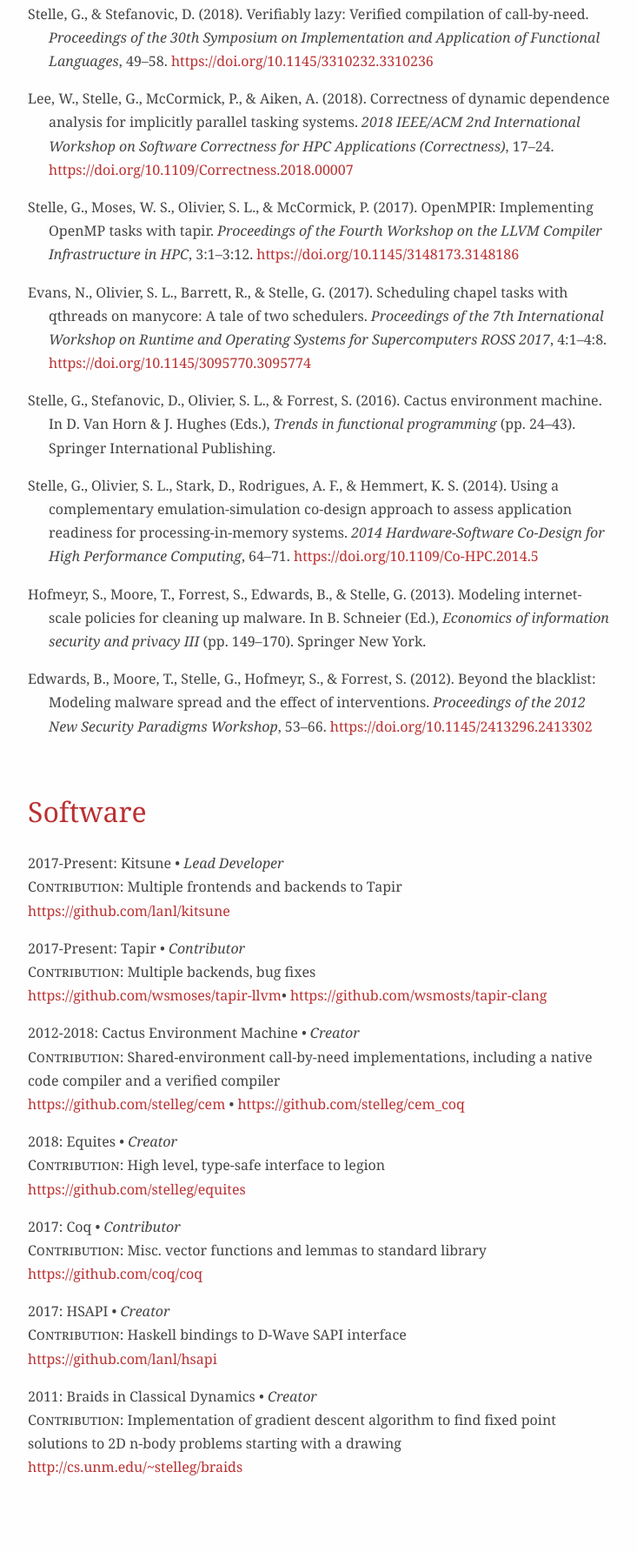
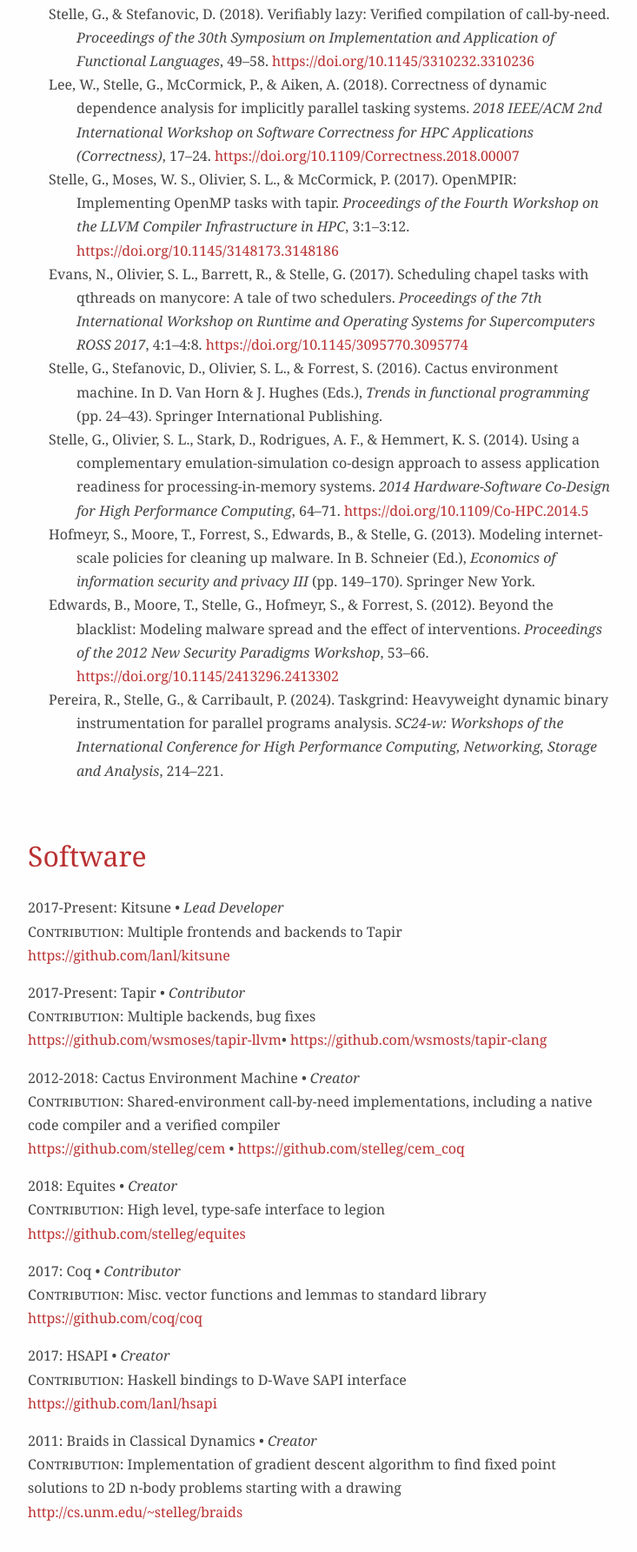
Before and after one commit to stelleg/stelleg.github.io, a plain HTML site: page index.html in a window 1280 px wide. Shown: the part 540-2324 px from the top of the page at 87% size, without its empty margins (272-1005 px from the left). Before the commit the page ends 2273 px from the top, so only its background shows below. Drawn offline with Linux system fonts and the light colour scheme.

Commit message:
updated 2025

```diff
--- a/index.html
+++ b/index.html
@@ -9,16 +9,25 @@
   <style>
     code{white-space: pre-wrap;}
     span.smallcaps{font-variant: small-caps;}
-    span.underline{text-decoration: underline;}
-    div.column{display: inline-block; vertical-align: top; width: 50%;}
+    div.columns{display: flex; gap: min(4vw, 1.5em);}
+    div.column{flex: auto; overflow-x: auto;}
     div.hanging-indent{margin-left: 1.5em; text-indent: -1.5em;}
-    ul.task-list{list-style: none;}
+    /* The extra [class] is a hack that increases specificity enough to
+       override a similar rule in reveal.js */
+    ul.task-list[class]{list-style: none;}
+    ul.task-list li input[type="checkbox"] {
+      font-size: inherit;
+      width: 0.8em;
+      margin: 0 0.8em 0.2em -1.6em;
+      vertical-align: middle;
+    }
     .display.math{display: block; text-align: center; margin: 0.5rem auto;}
+    /* CSS for citations */
     div.csl-bib-body { }
     div.csl-entry {
       clear: both;
     }
-    .hanging div.csl-entry {
+    .hanging-indent div.csl-entry {
       margin-left:2em;
       text-indent:-2em;
     }
@@ -32,88 +41,161 @@
     }
     div.csl-indent {
       margin-left: 2em;
-    }
-  </style>
+    }  </style>
   <link rel="stylesheet" href="style.css" />
-  <!--[if lt IE 9]>
-    <script src="//cdnjs.cloudflare.com/ajax/libs/html5shiv/3.7.3/html5shiv-printshiv.min.js"></script>
-  <![endif]-->
 </head>
 <body>
 <header id="title-block-header">
 <h1 class="title">George Stelle</h1>
-<p class="author"><span class="math inline"> </span> <a href="mailto:stelleg@lanl.gov">✉</a> stelleg@lanl.gov ∘ <a href="tel:5057508506">☏</a> (505)750-8506 ∘ <a href="cv.pdf">☑</a> Curriculum Vitae</p>
+<p class="author"><span class="math inline"> </span> <a
+href="mailto:stelleg@lanl.gov">✉</a> stelleg@lanl.gov ∘ <a
+href="tel:5057508506">☏</a> (505)750-8506 ∘ <a href="cv.pdf">☑</a>
+Curriculum Vitae</p>
 </header>
 <h2 id="research">Research</h2>
-<p>I am a research scientist at Los Alamos National Laboratory, where I work on compiling parallel programs. Other interests include verified computing, type systems, and embedded languages.</p>
+<p>I am a research scientist at Los Alamos National Laboratory, where I
+work on compiling parallel programs. Other interests include verified
+computing, type systems, and embedded languages.</p>
 <h2 class="unnumbered" id="publications">
 Publications
 </h2>
-<div id="refs" class="references csl-bib-body hanging-indent" data-line-spacing="2" role="doc-bibliography" role="doc-bibliography">
-<div id="ref-stelle2018verifiably" class="csl-entry" role="doc-biblioentry" role="doc-biblioentry">
-<p>
-Stelle, G., &amp; Stefanovic, D. (2018). Verifiably lazy: Verified compilation of call-by-need. <em>Proceedings of the 30th Symposium on Implementation and Application of Functional Languages</em>, 49–58. <a href="https://doi.org/10.1145/3310232.3310236">https://doi.org/10.1145/3310232.3310236</a>
-</p>
+<div id="refs" class="references csl-bib-body hanging-indent"
+data-entry-spacing="0" data-line-spacing="2" role="list">
+<div id="ref-stelle2018verifiably" class="csl-entry" role="listitem">
+Stelle, G., &amp; Stefanovic, D. (2018). Verifiably lazy: Verified
+compilation of call-by-need. <em>Proceedings of the 30th Symposium on
+Implementation and Application of Functional Languages</em>, 49–58. <a
+href="https://doi.org/10.1145/3310232.3310236">https://doi.org/10.1145/3310232.3310236</a>
 </div>
-<div id="ref-lee2018correctness" class="csl-entry" role="doc-biblioentry" role="doc-biblioentry">
-<p>
-Lee, W., Stelle, G., McCormick, P., &amp; Aiken, A. (2018). Correctness of dynamic dependence analysis for implicitly parallel tasking systems. <em>2018 IEEE/ACM 2nd International Workshop on Software Correctness for HPC Applications (Correctness)</em>, 17–24. <a href="https://doi.org/10.1109/Correctness.2018.00007">https://doi.org/10.1109/Correctness.2018.00007</a>
-</p>
+<div id="ref-lee2018correctness" class="csl-entry" role="listitem">
+Lee, W., Stelle, G., McCormick, P., &amp; Aiken, A. (2018). Correctness
+of dynamic dependence analysis for implicitly parallel tasking systems.
+<em>2018 IEEE/ACM 2nd International Workshop on Software Correctness for
+HPC Applications (Correctness)</em>, 17–24. <a
+href="https://doi.org/10.1109/Correctness.2018.00007">https://doi.org/10.1109/Correctness.2018.00007</a>
 </div>
-<div id="ref-stelle2017openmpir" class="csl-entry" role="doc-biblioentry" role="doc-biblioentry">
-<p>
-Stelle, G., Moses, W. S., Olivier, S. L., &amp; McCormick, P. (2017). <span>OpenMPIR:</span> Implementing OpenMP tasks with tapir. <em>Proceedings of the Fourth Workshop on the LLVM Compiler Infrastructure in HPC</em>, 3:1–3:12. <a href="https://doi.org/10.1145/3148173.3148186">https://doi.org/10.1145/3148173.3148186</a>
-</p>
+<div id="ref-stelle2017openmpir" class="csl-entry" role="listitem">
+Stelle, G., Moses, W. S., Olivier, S. L., &amp; McCormick, P. (2017).
+<span>OpenMPIR:</span> Implementing OpenMP tasks with tapir.
+<em>Proceedings of the Fourth Workshop on the LLVM Compiler
+Infrastructure in HPC</em>, 3:1–3:12. <a
+href="https://doi.org/10.1145/3148173.3148186">https://doi.org/10.1145/3148173.3148186</a>
 </div>
-<div id="ref-evans2017scheduling" class="csl-entry" role="doc-biblioentry" role="doc-biblioentry">
-<p>
-Evans, N., Olivier, S. L., Barrett, R., &amp; Stelle, G. (2017). Scheduling chapel tasks with qthreads on manycore: A tale of two schedulers. <em>Proceedings of the 7th International Workshop on Runtime and Operating Systems for Supercomputers ROSS 2017</em>, 4:1–4:8. <a href="https://doi.org/10.1145/3095770.3095774">https://doi.org/10.1145/3095770.3095774</a>
-</p>
+<div id="ref-evans2017scheduling" class="csl-entry" role="listitem">
+Evans, N., Olivier, S. L., Barrett, R., &amp; Stelle, G. (2017).
+Scheduling chapel tasks with qthreads on manycore: A tale of two
+schedulers. <em>Proceedings of the 7th International Workshop on Runtime
+and Operating Systems for Supercomputers ROSS 2017</em>, 4:1–4:8. <a
+href="https://doi.org/10.1145/3095770.3095774">https://doi.org/10.1145/3095770.3095774</a>
 </div>
-<div id="ref-stelle2016cem" class="csl-entry" role="doc-biblioentry" role="doc-biblioentry">
-<p>
-Stelle, G., Stefanovic, D., Olivier, S. L., &amp; Forrest, S. (2016). Cactus environment machine. In D. Van Horn &amp; J. Hughes (Eds.), <em>Trends in functional programming</em> (pp. 24–43). Springer International Publishing.
-</p>
+<div id="ref-stelle2016cem" class="csl-entry" role="listitem">
+Stelle, G., Stefanovic, D., Olivier, S. L., &amp; Forrest, S. (2016).
+Cactus environment machine. In D. Van Horn &amp; J. Hughes (Eds.),
+<em>Trends in functional programming</em> (pp. 24–43). Springer
+International Publishing.
 </div>
-<div id="ref-stelle2014hardware" class="csl-entry" role="doc-biblioentry" role="doc-biblioentry">
-<p>
-Stelle, G., Olivier, S. L., Stark, D., Rodrigues, A. F., &amp; Hemmert, K. S. (2014). Using a complementary emulation-simulation co-design approach to assess application readiness for processing-in-memory systems. <em>2014 Hardware-Software Co-Design for High Performance Computing</em>, 64–71. <a href="https://doi.org/10.1109/Co-HPC.2014.5">https://doi.org/10.1109/Co-HPC.2014.5</a>
-</p>
+<div id="ref-stelle2014hardware" class="csl-entry" role="listitem">
+Stelle, G., Olivier, S. L., Stark, D., Rodrigues, A. F., &amp; Hemmert,
+K. S. (2014). Using a complementary emulation-simulation co-design
+approach to assess application readiness for processing-in-memory
+systems. <em>2014 Hardware-Software Co-Design for High Performance
+Computing</em>, 64–71. <a
+href="https://doi.org/10.1109/Co-HPC.2014.5">https://doi.org/10.1109/Co-HPC.2014.5</a>
 </div>
-<div id="ref-hofmeyr2013modeling" class="csl-entry" role="doc-biblioentry" role="doc-biblioentry">
-<p>
-Hofmeyr, S., Moore, T., Forrest, S., Edwards, B., &amp; Stelle, G. (2013). Modeling internet-scale policies for cleaning up malware. In B. Schneier (Ed.), <em>Economics of information security and privacy III</em> (pp. 149–170). Springer New York.
-</p>
+<div id="ref-hofmeyr2013modeling" class="csl-entry" role="listitem">
+Hofmeyr, S., Moore, T., Forrest, S., Edwards, B., &amp; Stelle, G.
+(2013). Modeling internet-scale policies for cleaning up malware. In B.
+Schneier (Ed.), <em>Economics of information security and privacy
+III</em> (pp. 149–170). Springer New York.
 </div>
-<div id="ref-edwards2012beyond" class="csl-entry" role="doc-biblioentry" role="doc-biblioentry">
-<p>
-Edwards, B., Moore, T., Stelle, G., Hofmeyr, S., &amp; Forrest, S. (2012). Beyond the blacklist: Modeling malware spread and the effect of interventions. <em>Proceedings of the 2012 New Security Paradigms Workshop</em>, 53–66. <a href="https://doi.org/10.1145/2413296.2413302">https://doi.org/10.1145/2413296.2413302</a>
-</p>
+<div id="ref-edwards2012beyond" class="csl-entry" role="listitem">
+Edwards, B., Moore, T., Stelle, G., Hofmeyr, S., &amp; Forrest, S.
+(2012). Beyond the blacklist: Modeling malware spread and the effect of
+interventions. <em>Proceedings of the 2012 New Security Paradigms
+Workshop</em>, 53–66. <a
+href="https://doi.org/10.1145/2413296.2413302">https://doi.org/10.1145/2413296.2413302</a>
+</div>
+<div id="ref-pereira2024taskgrind" class="csl-entry" role="listitem">
+Pereira, R., Stelle, G., &amp; Carribault, P. (2024). Taskgrind:
+Heavyweight dynamic binary instrumentation for parallel programs
+analysis. <em>SC24-w: Workshops of the International Conference for High
+Performance Computing, Networking, Storage and Analysis</em>, 214–221.
 </div>
 </div>
 <h2 id="software">
 Software
 </h2>
+<div class="samepage">
 <p>
-<span>2017-Present: Kitsune <span class="math inline">•</span> <em><span>Lead Developer</span></em><br /> <span class="smallcaps">Contribution:</span> Multiple frontends and backends to Tapir<br /> <a href="https://github.com/lanl/kitsune">https://github.com/lanl/kitsune</a></span>
+<span>2017-Present: Kitsune <span class="math inline">•</span>
+<em><span>Lead Developer</span></em><br /> <span
+class="smallcaps">Contribution:</span> Multiple frontends and backends
+to Tapir<br /> <a href="https://github.com/lanl/kitsune"
+class="uri">https://github.com/lanl/kitsune</a></span>
 </p>
+</div>
+<div class="samepage">
 <p>
-<span>2017-Present: Tapir <span class="math inline">•</span> <em><span>Contributor</span></em><br /> <span class="smallcaps">Contribution:</span> Multiple backends, bug fixes<br /> <a href="https://github.com/wsmoses/tapir-llvm">https://github.com/wsmoses/tapir-llvm</a><span class="math inline">•</span> <a href="https://github.com/wsmosts/tapir-clang">https://github.com/wsmosts/tapir-clang</a></span>
+<span>2017-Present: Tapir <span class="math inline">•</span>
+<em><span>Contributor</span></em><br /> <span
+class="smallcaps">Contribution:</span> Multiple backends, bug
+fixes<br /> <a href="https://github.com/wsmoses/tapir-llvm"
+class="uri">https://github.com/wsmoses/tapir-llvm</a><span
+class="math inline">•</span> <a
+href="https://github.com/wsmosts/tapir-clang"
+class="uri">https://github.com/wsmosts/tapir-clang</a></span>
 </p>
+</div>
+<div class="samepage">
 <p>
-<span>2012-2018: Cactus Environment Machine <span class="math inline">•</span> <em><span>Creator</span></em><br /> <span class="smallcaps">Contribution:</span> Shared-environment call-by-need implementations, including a native code compiler and a verified compiler<br /> <a href="https://github.com/stelleg/cem">https://github.com/stelleg/cem</a> <span class="math inline">•</span> <a href="https://github.com/stelleg/cem_coq">https://github.com/stelleg/cem_coq</a></span>
+<span>2012-2018: Cactus Environment Machine <span
+class="math inline">•</span> <em><span>Creator</span></em><br /> <span
+class="smallcaps">Contribution:</span> Shared-environment call-by-need
+implementations, including a native code compiler and a verified
+compiler<br /> <a href="https://github.com/stelleg/cem"
+class="uri">https://github.com/stelleg/cem</a> <span
+class="math inline">•</span> <a
+href="https://github.com/stelleg/cem_coq"
+class="uri">https://github.com/stelleg/cem_coq</a></span>
 </p>
+</div>
+<div class="samepage">
 <p>
-<span>2018: Equites <span class="math inline">•</span> <em><span>Creator</span></em><br /> <span class="smallcaps">Contribution:</span> High level, type-safe interface to legion<br /> <a href="https://github.com/stelleg/equites">https://github.com/stelleg/equites</a></span>
+<span>2018: Equites <span class="math inline">•</span>
+<em><span>Creator</span></em><br /> <span
+class="smallcaps">Contribution:</span> High level, type-safe interface
+to legion<br /> <a href="https://github.com/stelleg/equites"
+class="uri">https://github.com/stelleg/equites</a></span>
 </p>
+</div>
+<div class="samepage">
 <p>
-<span>2017: Coq <span class="math inline">•</span> <em><span>Contributor</span></em><br /> <span class="smallcaps">Contribution:</span> Misc. vector functions and lemmas to standard library<br /> <a href="https://github.com/coq/coq">https://github.com/coq/coq</a></span>
+<span>2017: Coq <span class="math inline">•</span>
+<em><span>Contributor</span></em><br /> <span
+class="smallcaps">Contribution:</span> Misc. vector functions and lemmas
+to standard library<br /> <a href="https://github.com/coq/coq"
+class="uri">https://github.com/coq/coq</a></span>
 </p>
+</div>
+<div class="samepage">
 <p>
-<span>2017: HSAPI <span class="math inline">•</span> <em><span>Creator</span></em><br /> <span class="smallcaps">Contribution:</span> Haskell bindings to D-Wave SAPI interface<br /> <a href="https://github.com/lanl/hsapi">https://github.com/lanl/hsapi</a></span>
+<span>2017: HSAPI <span class="math inline">•</span>
+<em><span>Creator</span></em><br /> <span
+class="smallcaps">Contribution:</span> Haskell bindings to D-Wave SAPI
+interface<br /> <a href="https://github.com/lanl/hsapi"
+class="uri">https://github.com/lanl/hsapi</a></span>
 </p>
+</div>
+<div class="samepage">
 <p>
-<span>2011: Braids in Classical Dynamics <span class="math inline">•</span> <em><span>Creator</span></em><br /> <span class="smallcaps">Contribution:</span> Implementation of gradient descent algorithm to find fixed point solutions to 2D n-body problems starting with a drawing<br /> <a href="http://cs.unm.edu/~stelleg/braids">http://cs.unm.edu/~stelleg/braids</a></span>
+<span>2011: Braids in Classical Dynamics <span
+class="math inline">•</span> <em><span>Creator</span></em><br /> <span
+class="smallcaps">Contribution:</span> Implementation of gradient
+descent algorithm to find fixed point solutions to 2D n-body problems
+starting with a drawing<br />
+<a href="http://cs.unm.edu/~stelleg/braids"
+class="uri">http://cs.unm.edu/~stelleg/braids</a></span>
 </p>
+</div>
 </body>
 </html>
```
Also changed, not shown: 2 other files.
